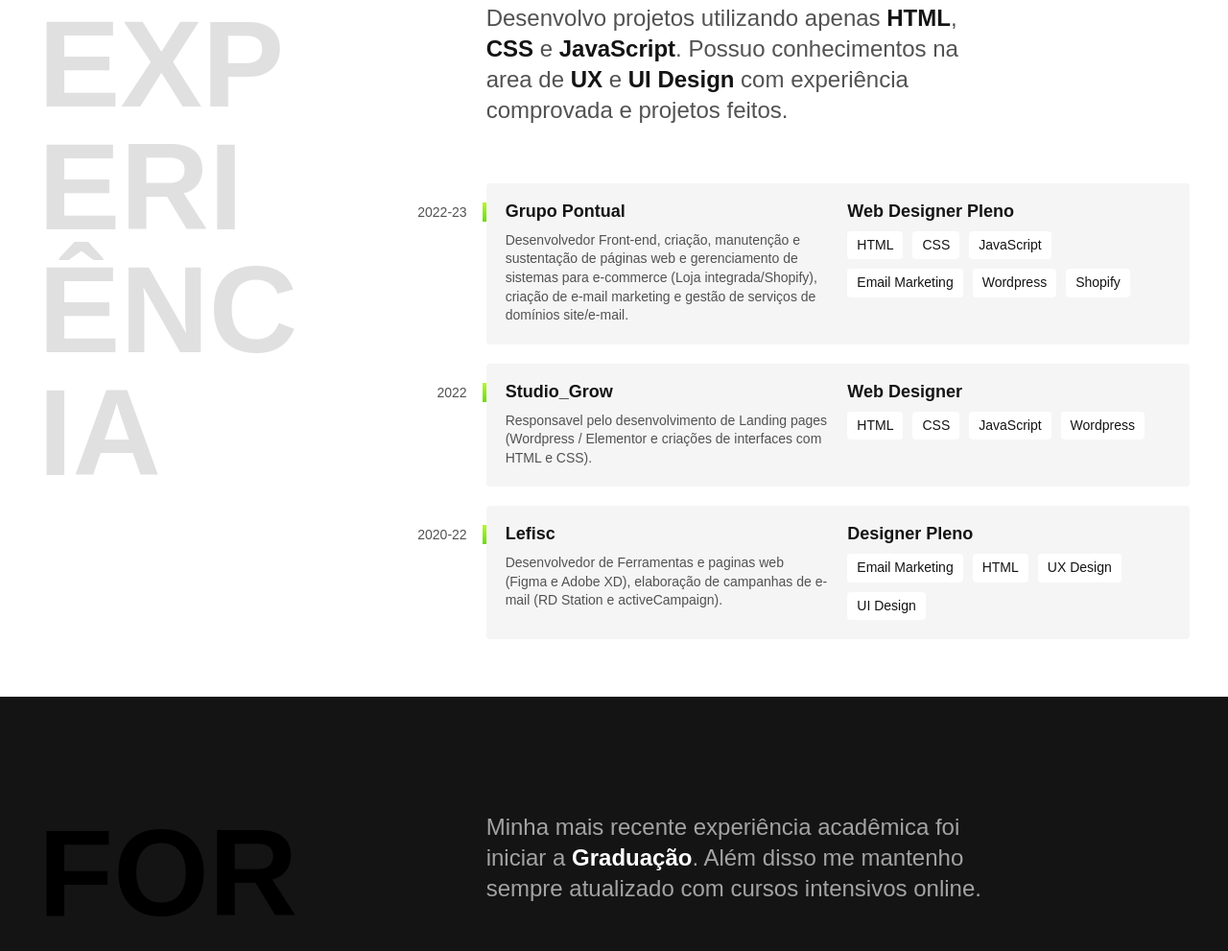
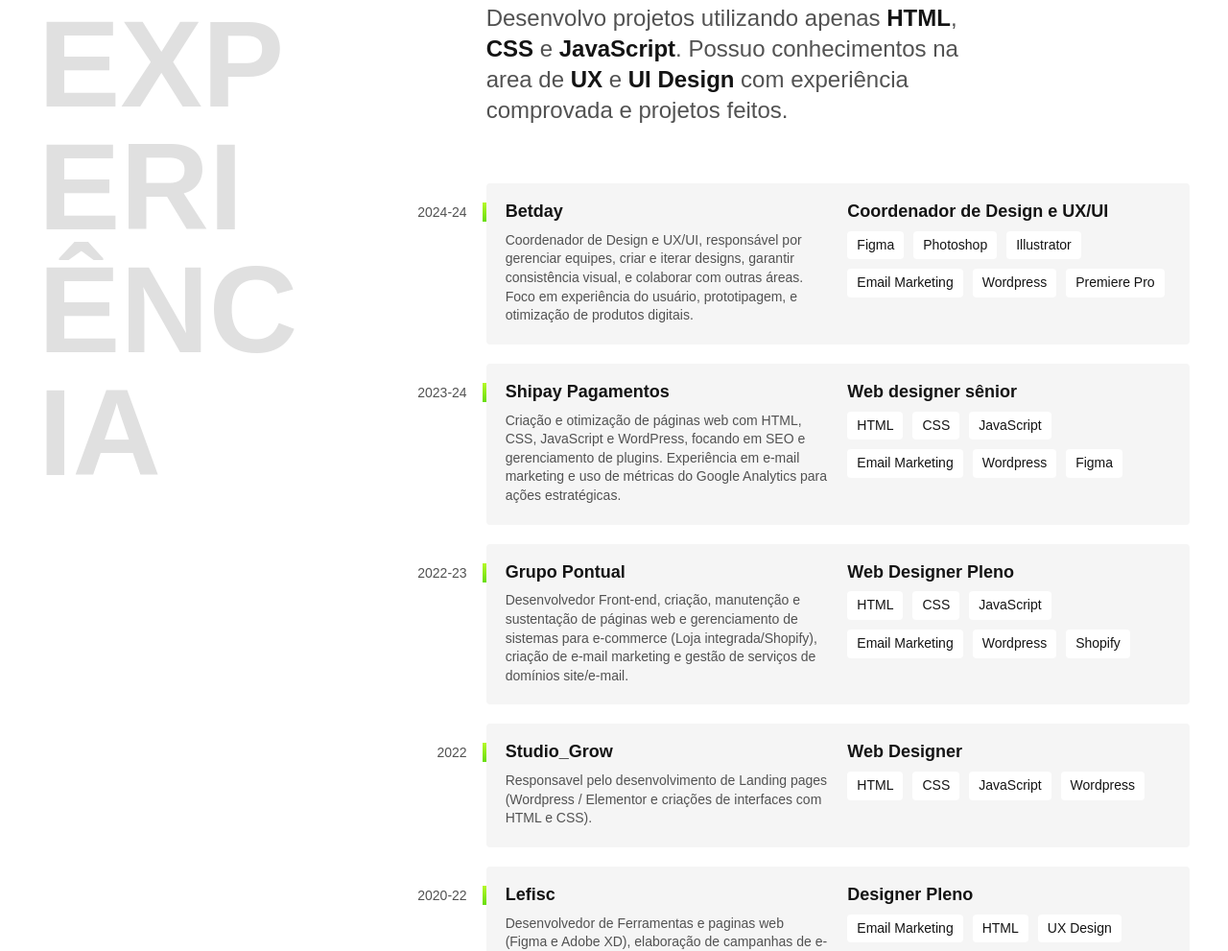
Before and after one commit to felipeoliveirafm/CVfelipeoliveira.github.io, a plain HTML site: page index.html in a window 1280 px wide. Shown: the part 760-1751 px from the top of the page at 96% size. Drawn offline with Linux system fonts and the light colour scheme.

Commit message:
Update index.html

```diff
--- a/index.html
+++ b/index.html
@@ -33,6 +33,37 @@
     <h2 class="subtitulo">Experiência</h2>
     <div>
       <p class="experiencia-texto">Desenvolvo projetos utilizando apenas <strong>HTML</strong>, <strong>CSS</strong> e <strong>JavaScript</strong>. Possuo conhecimentos na area de <strong>UX</strong> e <strong>UI Design</strong> com experiência comprovada e projetos feitos.</p>
+
+
+      <div class="empresa">
+        <span class="empresa-ano">2024-24</span>
+        <h3 class="empresa-titulo">Betday</h3>
+        <span class="empresa-titulo">Coordenador de Design e UX/UI</span>
+        <p class="empresa-texto">Coordenador de Design e UX/UI, responsável por gerenciar equipes, criar e iterar designs, garantir consistência visual, e colaborar com outras áreas. Foco em experiência do usuário, prototipagem, e otimização de produtos digitais.</p>
+        <ul class="empresa-habilidades">
+          <li>Figma</li>
+          <li>Photoshop</li>
+          <li>Illustrator</li>
+          <li>Email Marketing</li>
+          <li>Wordpress</li>
+          <li>Premiere Pro</li>
+        </ul>
+      </div>
+
+      <div class="empresa">
+        <span class="empresa-ano">2023-24</span>
+        <h3 class="empresa-titulo">Shipay Pagamentos</h3>
+        <span class="empresa-titulo">Web designer sênior</span>
+        <p class="empresa-texto">Criação e otimização de páginas web com HTML, CSS, JavaScript e WordPress, focando em SEO e gerenciamento de plugins. Experiência em e-mail marketing e uso de métricas do Google Analytics para ações estratégicas.</p>
+        <ul class="empresa-habilidades">
+          <li>HTML</li>
+          <li>CSS</li>
+          <li>JavaScript</li>
+          <li>Email Marketing</li>
+          <li>Wordpress</li>
+          <li>Figma</li>
+        </ul>
+      </div>
 
       <div class="empresa">
         <span class="empresa-ano">2022-23</span>
```
